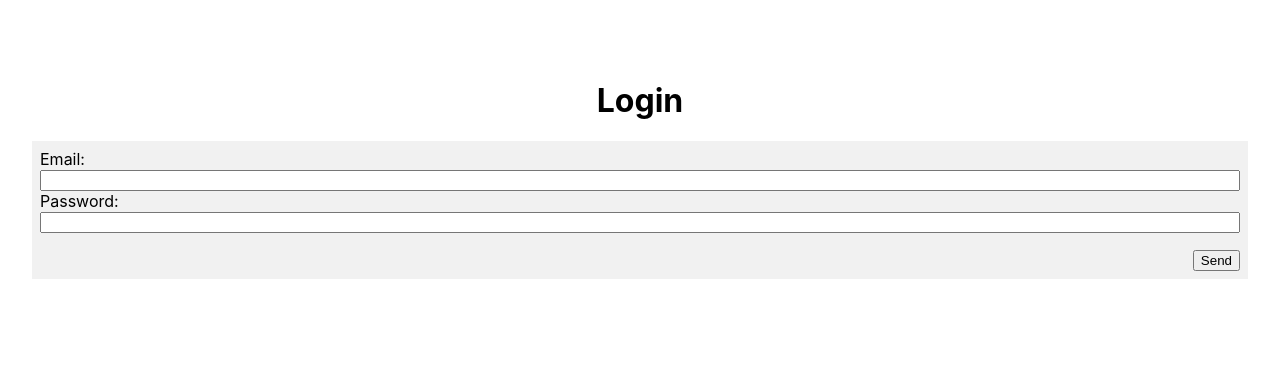
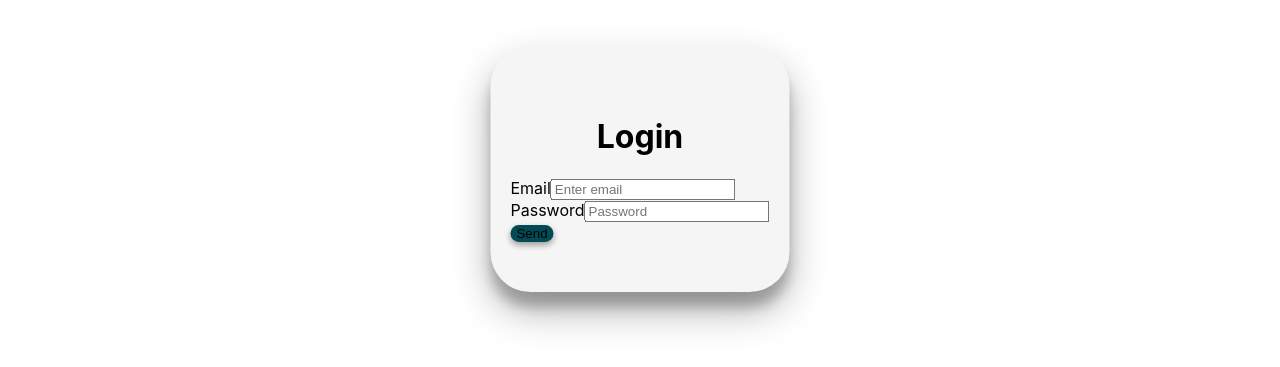
Before and after one commit to PabloCurty/technological-evolutionl-app, a React (Create React App) app: page /login in a window 1280 px wide. Shown: the part 231-598 px from the top of the page. Built offline with nearby package versions, Linux system fonts and the light colour scheme.

Commit message:
Feat(LoginPage): Setting UX

```diff
--- a/src/pages/loginPage/LoginPage.css
+++ b/src/pages/loginPage/LoginPage.css
@@ -1,24 +1,48 @@
-#login {
-    display: flex;
-    flex-direction: column;
-    align-items: center;
-    justify-content: center;
+.login-page {
     min-height: 100vh;
-    padding: 0 2rem;
 }
-#login .form {
+
+#login-container {
+    background-color: whitesmoke;
+    box-shadow: rgba(0, 0, 0, 0.3) 0px 19px 38px, rgba(0, 0, 0, 0.22) 0px 15px 12px; border-radius: 40px;
+    padding: 50px 20px 50px 20px;
+    margin: 0;
+    position: absolute;
+    top: 50%;
+    left: 50%;
+    -ms-transform: translate(-50%, -50%);
+    transform: translate(-50%, -50%);
+}
+#login-container .title{
+    text-align: center;
+    color: black;
+
+}
+
+#login-container .label{
+    color: black;
+
+}
+
+#login-container .form {
     background-color: #f1f1f1;
     width: 100%;
     max-width: 480;
     padding: .5rem;
 }
-#login .field label{
+#login-container .field label{
     display: block;
 }
-#login .field input{
+#login-container .field input{
     width: 100%;
 }
-#login .actions{
-    text-align: right;
-    margin-top: 1rem;
+#login-container .login-button{
+    border-radius: 50px;
+    background-color: #024b55;
+    border: none;
+    box-shadow: rgba(0, 0, 0, 0.16) 0px 3px 6px, rgba(0, 0, 0, 0.23) 0px 3px 6px;
 }
+
+#login-container .login-button:hover{
+    filter: brightness(120%);
+}
--- a/src/pages/loginPage/LoginPage.jsx
+++ b/src/pages/loginPage/LoginPage.jsx
@@ -1,18 +1,55 @@
-import React, {useState} from 'react'
-import './LoginPage.css'
+import React, { useState, useCallback } from "react";
+import "./LoginPage.css";
+import Container from "react-bootstrap/Container";
+import Row from "react-bootstrap/Row";
+import Col from "react-bootstrap/Col";
+import Button from "react-bootstrap/Button";
+import Stack from "react-bootstrap/Stack";
+import Form from "react-bootstrap/Form";
+import {useNavigate} from 'react-router-dom';
 
 const LoginPage = () => {
-    const [email, setEmail] = useState("")
-    const [password, setPassword] = useState("")
-    const handleLogin = () => {
-        console.log('email', email)
-        console.log('password', password)
-        console.log('login')
-    }
+  const [email, setEmail] = useState("");
+  const [password, setPassword] = useState("");
+  const navigate = useNavigate();
+  const handleLogin = useCallback(() => navigate('/', {replace: true}), [navigate]);
   return (
-      <div id="login">
+    <div className="login-page">
+      <div id="login-container" className="col-md-4">
+        <Container>
+          <Row>
+            <Col>
               <h1 className="title">Login</h1>
-        <div className="form">
+            </Col>
+          </Row>
+          <Row>
+            <Col>
+              <Form>
+                <Form.Group
+                  className="mb-3"
+                  id="email"
+                  value={email}
+                  onChange={(e) => setEmail(e.target.value)}
+                >
+                  <Form.Label className="label">Email</Form.Label>
+                  <Form.Control type="email" placeholder="Enter email" />
+                </Form.Group>
+                <Form.Group
+                  className="mb-3"
+                  id="password"
+                  value={password}
+                  onChange={(e) => setPassword(e.target.value)}
+                >
+                  <Form.Label className="label">Password</Form.Label>
+                  <Form.Control type="password" placeholder="Password" />
+                </Form.Group>
+                <Stack gap={2} className="col-md-5 mx-auto">
+                  <Button className="clickable login-button mt-3" onClick={handleLogin}>
+                    Send
+                  </Button>
+                </Stack>
+              </Form>
+              {/* <div className="form">
                 <div className="field">
                   <label htmlFor="email">Email:</label>
                   <input
@@ -33,12 +70,16 @@ const LoginPage = () => {
                     onChange={(e) => setPassword(e.target.value)}
                   />
                 </div>
-          <div className='actions'>
+                <div className="actions">
                   <button onClick={handleLogin}>Send</button>
                 </div>
+              </div> */}
+            </Col>
+          </Row>
+        </Container>
       </div>
     </div>
   );
-}
+};
 
-export default LoginPage
+export default LoginPage;
```
Lines whose indentation alone changed are shown as unchanged.
